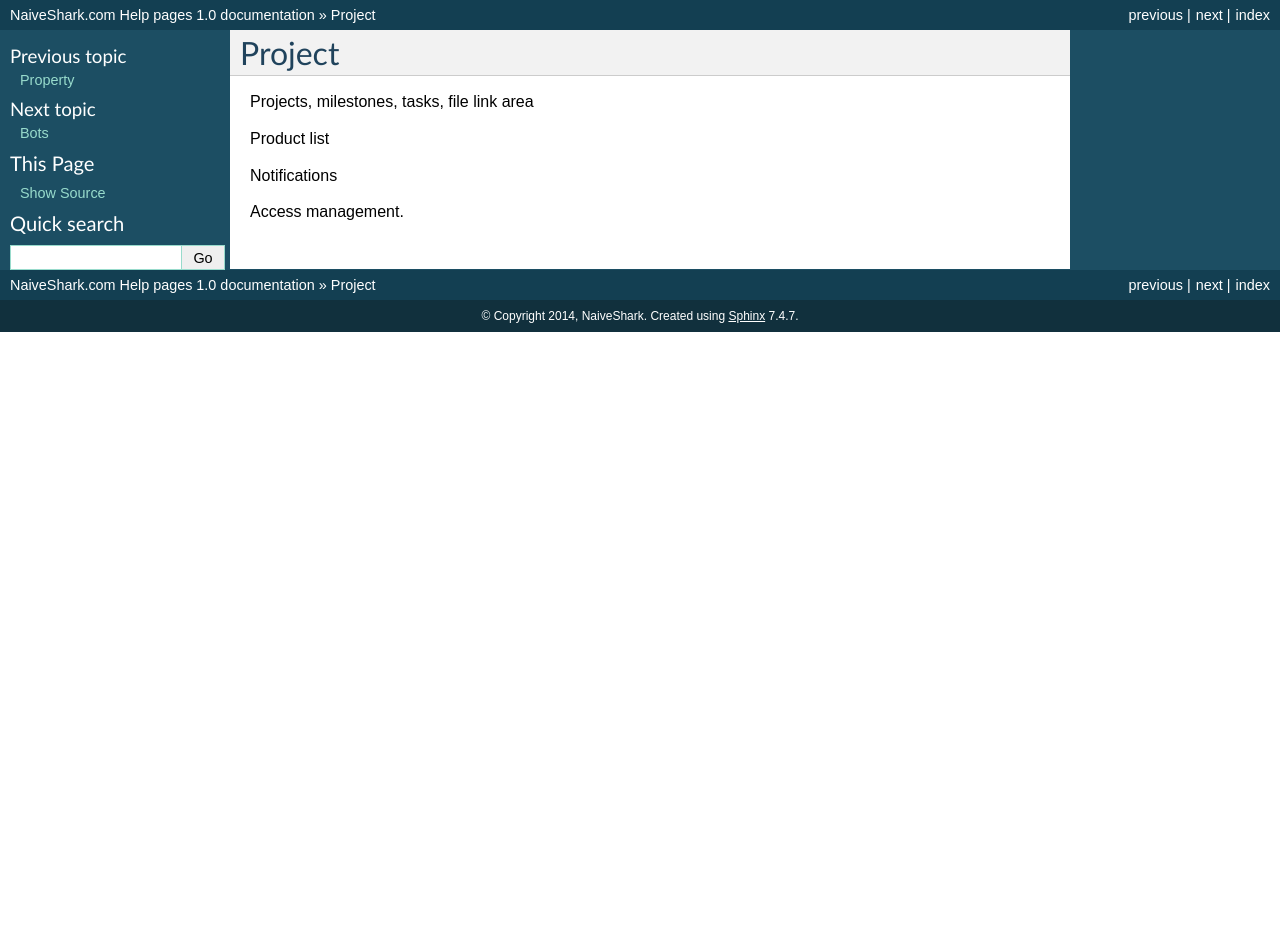
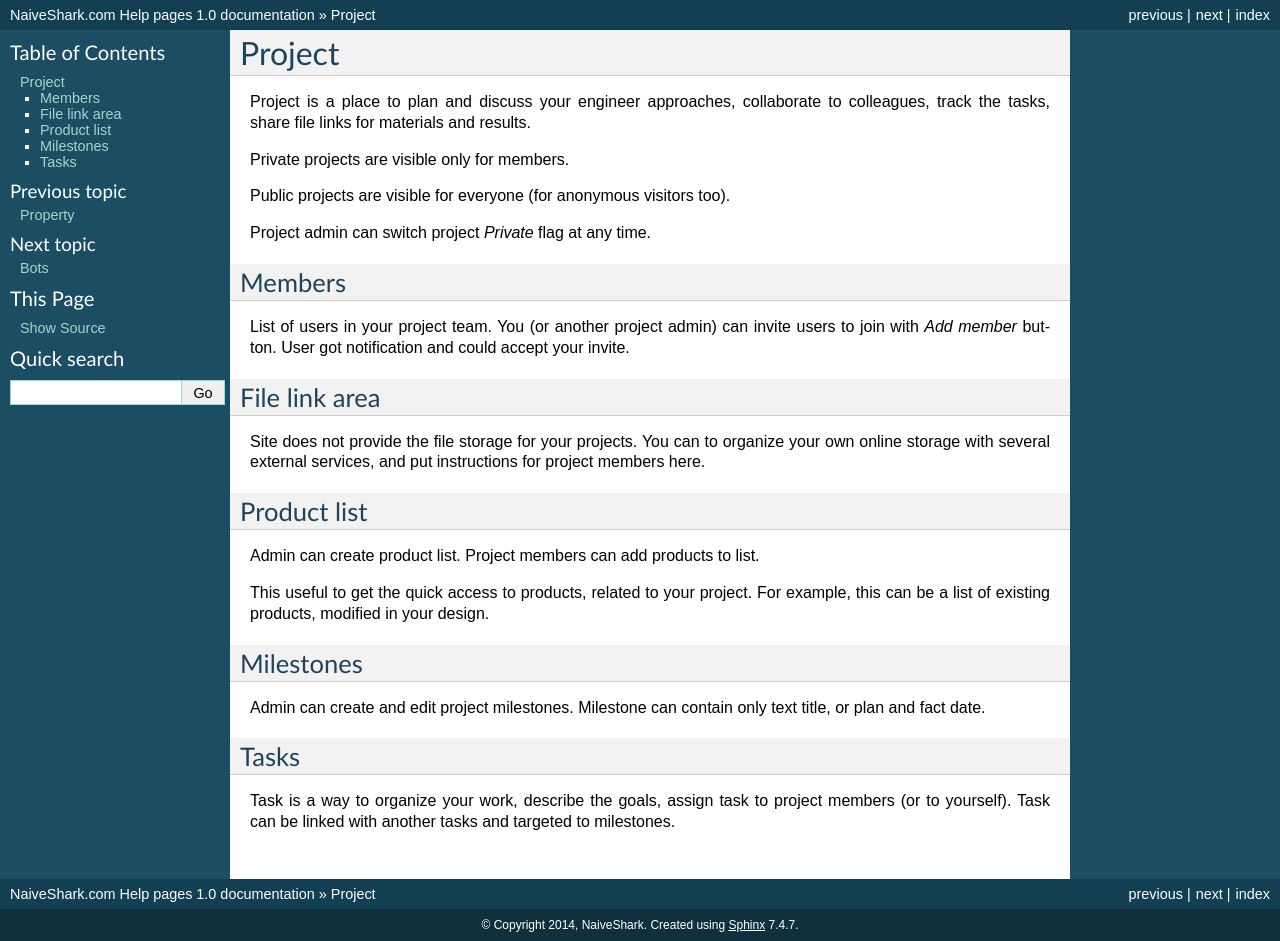
Before and after one commit to NaiveShark/NaiveSharkComDoc, a Sphinx documentation site: the page built from docs/project.rst, in a window 1280 px wide. Built offline with Sphinx 7.4.7, drawn with Linux system fonts in a browser that asks for light colours; before the commit the page ends 900 px from its top, so only the background shows below that.

Commit message:
Еще о проектах

```diff
--- a/docs/project.rst
+++ b/docs/project.rst
@@ -2,10 +2,37 @@
 Project
 =======
 
-Projects, milestones, tasks, file link area
+Project is a place to plan and discuss your engineer approaches, collaborate to colleagues, track the tasks, share file links for materials and results.
+
+Private projects are visible only for members.
+
+Public projects are visible for everyone (for anonymous visitors too).
+
+Project admin can switch project `Private` flag at any time.
+
+Members
+-------
+
+List of users in your project team. You (or another project admin) can invite users to join with `Add member` button. User got notification and could accept your invite.
+
+File link area
+--------------
+
+Site does not provide the file storage for your projects. You can to organize your own online storage with several external services, and put instructions for project members here.
 
 Product list
+------------
 
-Notifications
+Admin can create product list. Project members can add products to list.
 
-Access management.
+This useful to get the quick access to products, related to your project. For example, this can be a list of existing products, modified in your design.
+
+Milestones
+----------
+
+Admin can create and edit project milestones. Milestone can contain only text title, or plan and fact date.
+
+Tasks
+-----
+
+Task is a way to organize your work, describe the goals, assign task to project members (or to yourself). Task can be linked with another tasks and targeted to milestones.
```
